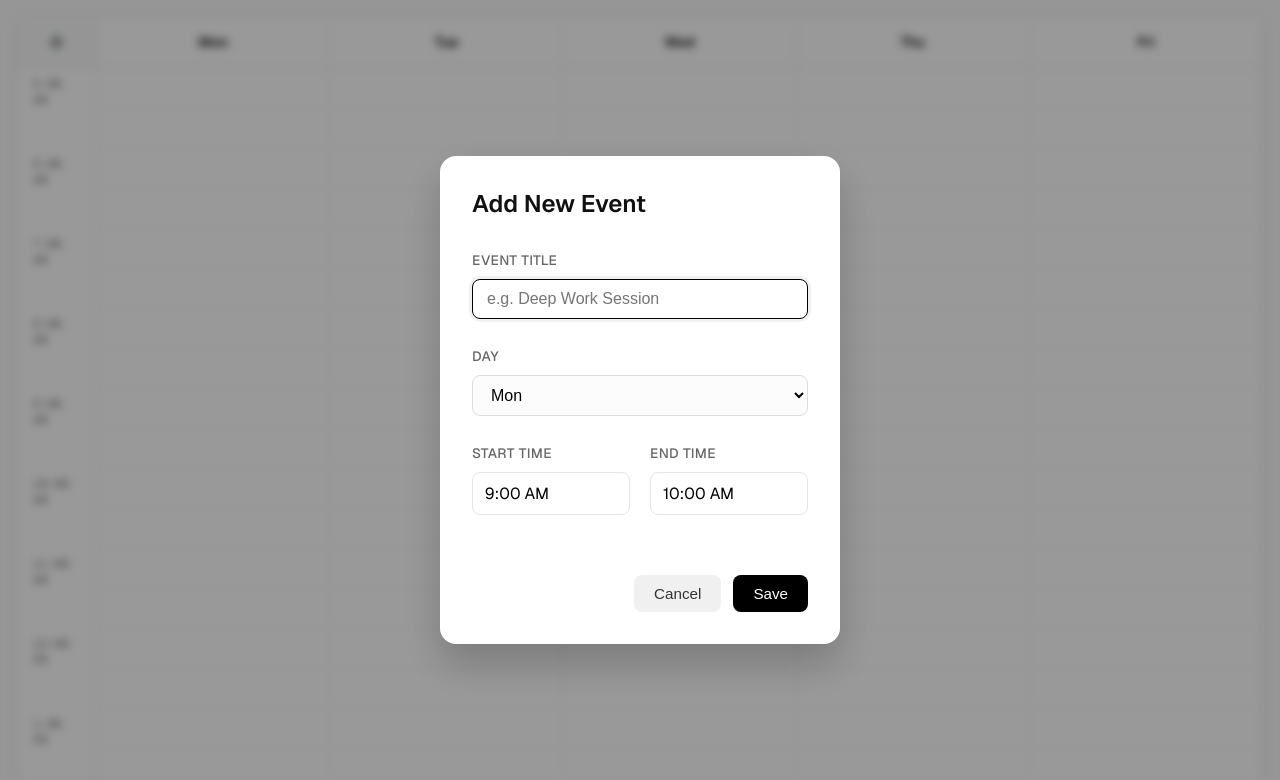
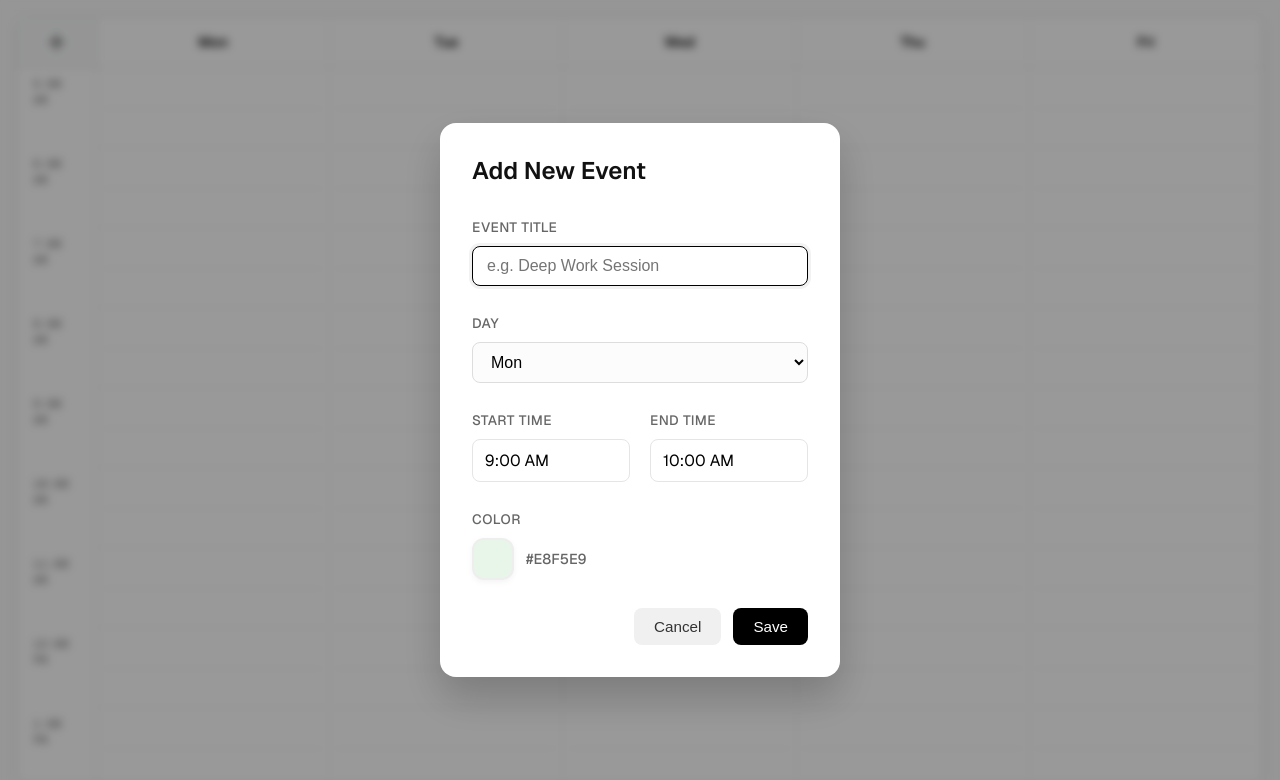
Before and after one commit to drshooby/schedule, a Next.js app: page / in a window 1280 px wide. Both pictures are taken after a click on the button "Add Event". Shown: the top 780 px of the page. Built offline with nearby package versions, Linux system fonts and the light colour scheme.

Commit message:
add: color picker

```diff
--- a/components/AddEventModal/AddEventModal.module.css
+++ b/components/AddEventModal/AddEventModal.module.css
@@ -89,7 +89,7 @@
 .actions {
   display: flex;
   gap: 12px;
-  margin-top: 32px;
+  margin-top: 0px;
   justify-content: flex-end;
   /* If remove button is present, justify-content might need to be 'space-between' or handled via margin-right: auto on the button */
 }
@@ -141,3 +141,36 @@
   transform: translateY(-1px);
   box-shadow: 0 4px 8px rgba(255, 68, 68, 0.2);
 }
+
+.colorInputWrapper {
+  display: flex;
+  align-items: center;
+  gap: 12px;
+}
+
+.colorPreview {
+  width: 42px;
+  height: 42px;
+  border-radius: 12px;
+  cursor: pointer;
+  border: 2px solid #eee;
+  transition: transform 0.2s, border-color 0.2s;
+  box-shadow: 0 2px 6px rgba(0, 0, 0, 0.05);
+  position: relative;
+  overflow: hidden;
+}
+
+.colorPreview:hover {
+  transform: scale(1.05);
+  border-color: #ddd;
+}
+
+.colorInput {
+  position: absolute;
+  top: 0;
+  left: 0;
+  width: 100%;
+  height: 100%;
+  opacity: 0;
+  cursor: pointer;
+}
--- a/components/AddEventModal/AddEventModal.tsx
+++ b/components/AddEventModal/AddEventModal.tsx
@@ -13,12 +13,14 @@ interface AddEventModalProps {
     day: string;
     startTime: string;
     endTime: string;
+    color: string;
   }) => void;
   days: string[];
   initialDay?: string;
   initialStartTime?: string;
   initialEndTime?: string;
   initialTitle?: string;
+  initialColor?: string;
   onDelete?: () => void;
 }
 
@@ -31,12 +33,14 @@ export function AddEventModal({
   initialStartTime,
   initialEndTime,
   initialTitle,
+  initialColor,
   onDelete,
 }: AddEventModalProps) {
   const [title, setTitle] = useState("");
   const [day, setDay] = useState(days[0]);
   const [startTime, setStartTime] = useState("09:00");
   const [endTime, setEndTime] = useState("10:00");
+  const [color, setColor] = useState("#E3F2FD"); // Default blue-ish
   const [error, setError] = useState<string | null>(null);
 
   React.useEffect(() => {
@@ -45,9 +49,10 @@ export function AddEventModal({
       setStartTime(initialStartTime || "09:00");
       setEndTime(initialEndTime || "10:00");
       setTitle(initialTitle || "");
+      setColor(initialColor || "#E3F2FD");
       setError(null);
     }
-  }, [isOpen, initialDay, initialStartTime, initialEndTime, initialTitle, days]);
+  }, [isOpen, initialDay, initialStartTime, initialEndTime, initialTitle, initialColor, days]);
 
   if (!isOpen) return null;
 
@@ -78,7 +83,7 @@ export function AddEventModal({
         return;
     }
 
-    onSave({ title, day, startTime, endTime });
+    onSave({ title, day, startTime, endTime, color });
     onClose();
     // Reset form
     setTitle("");
@@ -139,6 +144,23 @@ export function AddEventModal({
             </div>
           </div>
 
+          <div className={styling.formGroup}>
+            <label className={styling.label}>Color</label>
+            <div className={styling.colorInputWrapper}>
+                <div className={styling.colorPreview} style={{ backgroundColor: color }}>
+                    <input
+                        type="color"
+                        value={color}
+                        onChange={(e) => setColor(e.target.value)}
+                        className={styling.colorInput}
+                    />
+                </div>
+                <span style={{ fontSize: '0.9rem', color: '#666', fontWeight: 500 }}>
+                    {color.toUpperCase()}
+                </span>
+            </div>
+          </div>
+
           <div className={styling.actions}>
             {onDelete && (
                 <button
--- a/components/TimeGrid/TimeGrid.tsx
+++ b/components/TimeGrid/TimeGrid.tsx
@@ -5,7 +5,7 @@ import { AddEventModal } from "@/components/AddEventModal/AddEventModal";
 import { AddEventButton } from "@/components/AddEventButton";
 import { EventCard } from "@/components/EventCard";
 import { Toast } from "@/components/Toast";
-import { START_HOUR, END_HOUR } from "@/utils/constants";
+import { START_HOUR, END_HOUR, PASTEL_COLORS } from "@/utils/constants";
 
 interface TimeGridProps {
   days?: string[];
@@ -22,14 +22,7 @@ interface CalendarEvent {
   color: string;
 }
 
-const PASTEL_COLORS = [
-  "#E3F2FD", // Blue
-  "#E8F5E9", // Green
-  "#F3E5F5", // Purple
-  "#FFF3E0", // Orange
-  "#FCE4EC", // Pink
-  "#FAFAFA", // Gray
-];
+
 
 
 
@@ -78,7 +71,7 @@ export function TimeGrid({
         setEvents(prev => prev.map(e => e.id === selectedEvent.id ? {
             ...e,
             ...newEventData
-            // Keep original color
+            // Color is now passed in newEventData
         } : e));
         setSelectedEvent(null);
     } else {
@@ -89,7 +82,7 @@ export function TimeGrid({
             day: newEventData.day,
             startTime: newEventData.startTime,
             endTime: newEventData.endTime,
-            color: PASTEL_COLORS[Math.floor(Math.random() * PASTEL_COLORS.length)],
+            color: newEventData.color, // Use the color passed from modal
         };
         setEvents((prev) => [...prev, newEvent]);
     }
@@ -152,6 +145,7 @@ export function TimeGrid({
         initialStartTime={selectedEvent ? selectedEvent.startTime : modalInitialState?.startTime}
         initialEndTime={selectedEvent ? selectedEvent.endTime : modalInitialState?.endTime}
         initialTitle={selectedEvent ? selectedEvent.title : ""}
+        initialColor={selectedEvent ? selectedEvent.color : PASTEL_COLORS[Math.floor(Math.random() * PASTEL_COLORS.length)]}
       />
 
       {toast && (
--- a/utils/constants.ts
+++ b/utils/constants.ts
@@ -1,2 +1,11 @@
 export const START_HOUR = 5; // 5:00 AM
 export const END_HOUR = 23;   // 11:00 PM
+
+export const PASTEL_COLORS = [
+  "#E3F2FD", // Blue
+  "#E8F5E9", // Green
+  "#F3E5F5", // Purple
+  "#FFF3E0", // Orange
+  "#FCE4EC", // Pink
+  "#FAFAFA", // Gray
+];
```
